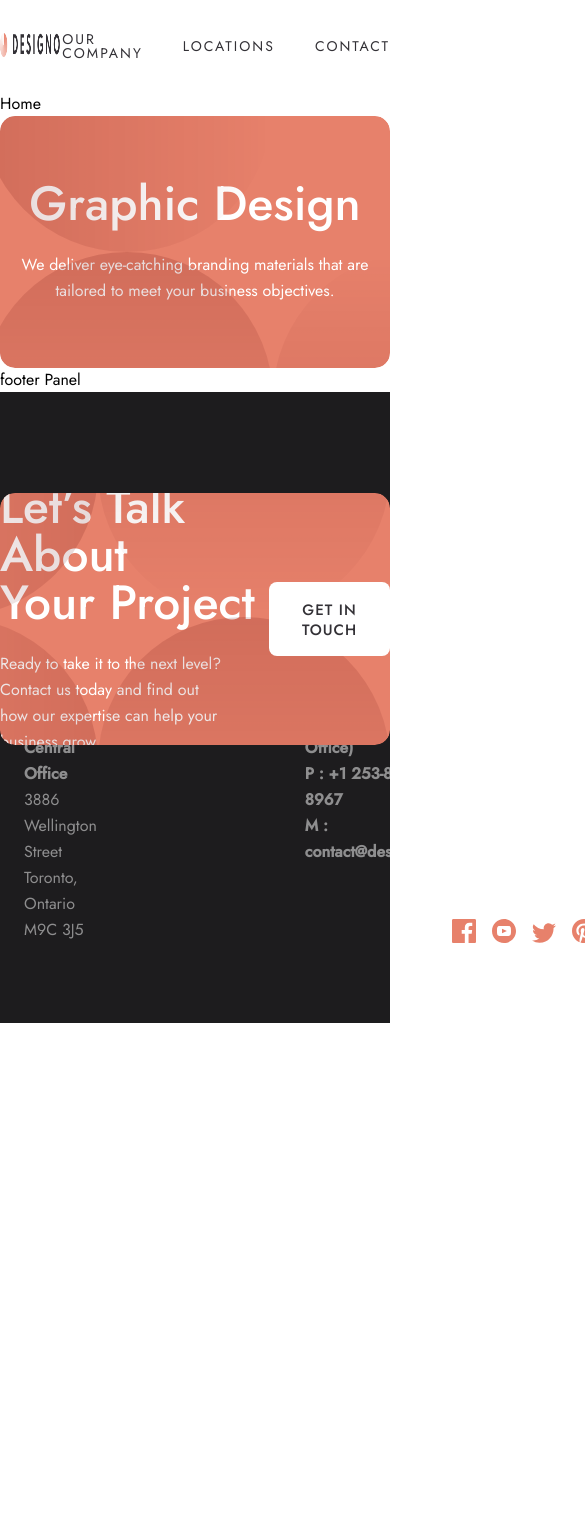
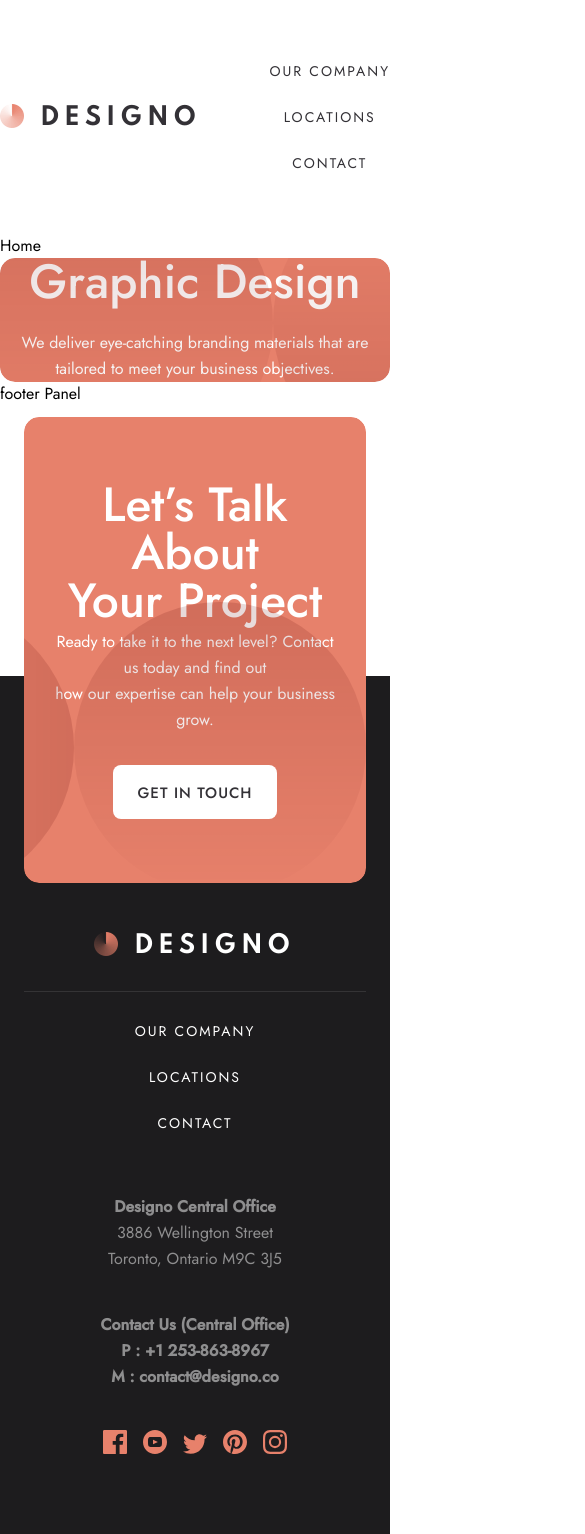
Before and after one commit to mehdi-zibout/fem-designo, a React (Vite) app: page / in a window 390 px wide. Shown: the top 1534 px of the page, 585 px wide, since content can reach past the window. Before the commit the page ends 1023 px from the top, so only its background shows below. Built offline with nearby package versions, Linux system fonts and the light colour scheme.

Commit message:
Add mobile footer

```diff
--- a/src/components/Footer.tsx
+++ b/src/components/Footer.tsx
@@ -14,23 +14,23 @@ function Footer() {
   return (
     <div className="relative">
       {pathname !== "/contact" && (
-        <div className="tablet:h-[166px] desktop:h-[292px]">
-          <div className="absolute left-0 right-0 mx-auto tablet:px-10 desktop:px-[10.31rem]  top-[16%]">
+        <div className="tablet:h-[266px] desktop:h-[215px] h-[270px]">
+          <div className="absolute left-0 right-0 mx-auto tablet:px-10 desktop:px-[10.31rem]  desktop:top-[5%] tablet:-top-[3%] top-[1%] px-6">
             <Panel
-              className=" flex desktop:justify-between desktop:px-24 items-center "
+              className="flex desktop:justify-between desktop:px-24 items-center desktop:flex-row flex-col justify-center text-center desktop:text-left desktop:py-0 py-16 px-6 "
               content={
                 <>
                   <div className="">
-                    <h1 className="text-h1 text-[2.5rem] mb-6 capitalize">
+                    <h1 className="text-h1 text-[2.5rem] desktop:mb-6 capitalize">
                       Let’s talk about <br /> your project
                     </h1>
-                    <p className="text-body">
+                    <p className="text-body pt-1 desktop:pt-0 pb-8 desktop:pb-0">
                       Ready to take it to the next level? Contact us today and
                       find out <br />
                       how our expertise can help your business grow.
                     </p>
                   </div>
-                  <Button className="uppercase z-10" isDark>
+                  <Button className="uppercase z-10 " isDark>
                     Get In Touch
                   </Button>
                 </>
@@ -43,14 +43,14 @@ function Footer() {
       )}
       <footer className="pb-20 px-6 tablet:px-10 desktop:px-[10.31rem] bg-black w-screen">
         <Navbar isDark />
-        <div className="flex justify-between items-end mt-8  ">
-          <div className="flex">
-            <ul className="text-opacity-50 text-white text-body mr-52">
+        <div className="flex tablet:justify-between tablet:items-end tablet:flex-row flex-col items-center justify-center mt-8  ">
+          <div className="tablet:flex text-center tablet:text-left">
+            <ul className="text-opacity-50 text-white text-body desktop:mr-52 tablet:mr-14 mb-10 tablet:mb-0">
               <li className="font-bold">Designo Central Office</li>
               <li className="">3886 Wellington Street</li>
               <li className="">Toronto, Ontario M9C 3J5</li>
             </ul>
-            <ul className="text-opacity-50 font-bold text-white text-body">
+            <ul className="text-opacity-50 font-bold text-white text-body mb-10 tablet:mb-0">
               <li className="">Contact Us (Central Office)</li>
               <li className="">P : +1 253-863-8967</li>
               <li className="">M : contact@designo.co</li>
--- a/src/components/Navbar.tsx
+++ b/src/components/Navbar.tsx
@@ -13,7 +13,7 @@ function Navbar({ isDark = false }: NavbarProps) {
     <header
       className={`w-full flex justify-between items-center  ${
         isDark
-          ? `tablet:pb-10 border-b border-white border-opacity-10 ${
+          ? `tablet:pb-10 desktop:border-b flex-col tablet:flex-row border-white border-opacity-10 ${
               pathname === "/contact"
                 ? "pt-16 tablet:pt-20 "
                 : "desktop:pt-36 tablet:pt-40 pt-64"
@@ -21,12 +21,18 @@ function Navbar({ isDark = false }: NavbarProps) {
           : "py-8  tablet:py-16"
       }`}
     >
-      <div className="">
-        <Link to={"/"}>
+      <div
+        className={`${
+          isDark
+            ? "border-b border-white pb-8 w-full tablet:w-fit border-opacity-10 tablet:pb-0 tablet:border-none"
+            : ""
+        }`}
+      >
+        <Link to={"/"} className="">
           {isDark ? (
             <img
               src={logolight}
-              className="w-[202px] h-[27px]"
+              className="w-[202px] h-[27px] mx-auto tablet:mx-0"
               alt="desingo logo"
             />
           ) : (
@@ -38,11 +44,11 @@ function Navbar({ isDark = false }: NavbarProps) {
           )}
         </Link>
       </div>
-      <ul className="flex items-center">
+      <ul className={`tablet:flex items-center text-center tablet:text-left`}>
         {NavbarItems.map((item) => (
           <li
             key={item.id}
-            className={`text-[0.875rem] first-of-type:ml-0 ml-10 tracking-[2px] leading-[14px] ${
+            className={`text-[0.875rem] first-of-type:ml-0 my-8 tablet:my-0 tablet:ml-10 tracking-[2px] leading-[14px] ${
               isDark ? "text-white" : "text-darkGrey"
             } uppercase hover:underline `}
           >
--- a/src/components/shared/Panel.tsx
+++ b/src/components/shared/Panel.tsx
@@ -3,7 +3,7 @@ function Panel({ content, Pattern, patternPosition, className }: PanelProps) {
   return (
     <div className="relative  rounded-[15px] overflow-hidden">
       <div
-        className={`bg-peach  rounded-[15px] ${className}  w-full h-[252px]   text-white `}
+        className={`bg-peach  rounded-[15px] ${className}  w-full desktop:h-[252px]   text-white `}
       >
         {content}
       </div>
--- a/tailwind.config.cjs
+++ b/tailwind.config.cjs
@@ -3,8 +3,8 @@ module.exports = {
   content: ["./index.html", "./src/**/*.{js,ts,jsx,tsx}"],
   theme: {
     screens: {
-      tablet: "650px",
-      desktop: "950px",
+      tablet: "712px",
+      desktop: "1135px",
     },
     fontFamily: { sans: ["Jost", "sans-serif"] },
     colors: {
```
